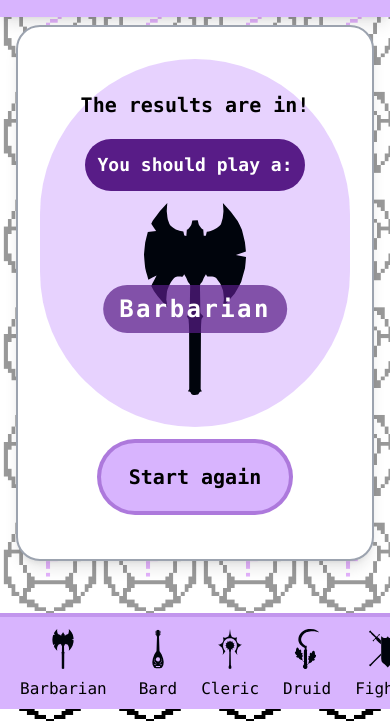
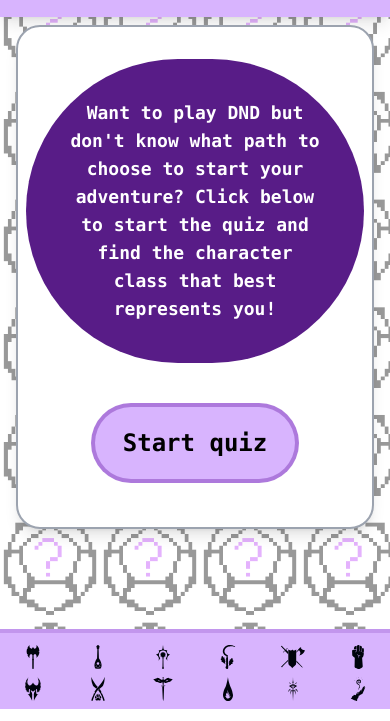
Before and after one commit to phianova/dnd-quiz, a plain HTML site: page index.html in a window 390 px wide. Shown: the part 135-856 px from the top of the page. Drawn offline with nearby package versions, Linux system fonts and the light colour scheme.

Commit message:
made footer work for mobile

```diff
--- a/index.html
+++ b/index.html
@@ -14,7 +14,7 @@
         <p>Take the quiz and find out!</p>
     </header>
     <main class="w-11/12 md:w-10/12 mx-auto bg-white rounded-3xl h-9/12 px-2 sm:px-10 py-8 border-2 border-gray-400 shadow-lg">
-        <section id="start-screen" class="flex flex-col items-center text-center mx-auto hidden">
+        <section id="start-screen" class="flex flex-col items-center text-center mx-auto">
             <!--TODO turn classes into carousel!-->
             <h2 class="text-lg lg:text-2xl font-bold bg-purple-900 text-white p-10 rounded-full mx-auto lg:mt-10">Want to play DND but don't know what path to choose to start your adventure? Click below to start the quiz and find the character class that best represents you!</h2>
             <button onclick="startQuiz()" class="text-2xl sm:text-5xl font-bold bg-purple-300 border-4 border-purple-800 border-opacity-40 hover:bg-purple-900 hover:bg-opacity-80 hover:text-white py-5 px-7 mt-10 mb-3 sm:mb-20 rounded-full">Start quiz</button>
@@ -40,10 +40,10 @@
                 <button id="next-button" onclick="nextQuestion()" class="mx-auto text-center text-xl font-bold bg-purple-300 border-4 border-purple-800 border-opacity-40 hover:bg-purple-900 hover:bg-opacity-80 hover:text-white py-5 px-7 mt-5 rounded-full">Next question</button>
             </div>
         </section>
-        <section id="results" class="flex flex-col items-center">
+        <section id="results" class="flex flex-col items-center hidden">
             <div class="flex flex-col items-center bg-purple-300 bg-opacity-60 w-11/12 lg:w-9/12 mx-auto rounded-full">
                 <h2 id="results-header" class="text-xl sm:text-2xl lg:text-3xl p-5 pt-8 font-bold text-center">The results are in!</h2>
-                <h2 class="text-lg font-bold bg-purple-900 text-white p-3 md:p-5 rounded-full mx-auto sm:my-3">You should play a:</h2>
+                <h2 class="text-lg font-bold bg-purple-900 text-white p-3 md:p-5 rounded-full mx-auto sm:my-3 text-center">You should play a:</h2>
                 <div class="p-3 pb-8 relative">
                     <img id="results-image" src="./images/barbarian.svg" alt="Image to represent the DND class in your result" class="h-48 sm:h-64">
                     <p id="results-type" class="py-2 absolute top-1/2 left-1/2 -translate-y-1/2 -translate-x-1/2 font-bold text-white bg-purple-900 bg-opacity-70 rounded-full p-4 text-2xl md:text-4xl tracking-widest">Barbarian</p>
@@ -53,55 +53,55 @@
         </section>
     </main>
     <div class="h-40"></div>
-    <footer class="h-1/12 w-full fixed bottom-0 bg-purple-300 border-t-4 border-purple-800 border-opacity-20 overflow-scroll">
-        <div id="classes" class="mt-3 flex flex-row justify-around items-baseline">
+    <footer class="h-1/12 w-full fixed bottom-0 bg-purple-300 border-t-4 border-purple-800 border-opacity-20">
+        <div id="classes" class="mt-3 flex flex-row flex-wrap sm:flex-nowrap justify-around items-baseline overflow-scroll">
             <div class="px-3 flex flex-col items-center justify-end">
-                <img src="./images/barbarian.svg" alt="An axe, to represent the Barbarian DND class." class="h-10">
-                <p class="p-2">Barbarian</p>
+                <img src="./images/barbarian.svg" alt="An axe, to represent the Barbarian DND class." class="h-8 pb-2 px-2 md:h-10 md:p-1">
+                <p class="hidden sm:inline py-2">Barbarian</p>
             </div>
             <div class="px-3 flex flex-col items-center justify-end">
-                <img src="./images/bard.svg" alt="A lute, to represent the Bard DND class." class="h-10">
-                <p class="py-2">Bard</p>
+                <img src="./images/bard.svg" alt="A lute, to represent the Bard DND class." class="h-8 pb-2 px-2 md:h-10 md:p-1">
+                <p class="hidden sm:inline py-2">Bard</p>
             </div>
             <div class="px-3 flex flex-col items-center justify-end">
-                <img src="./images/cleric.svg" alt="A healing staff, to represent the Cleric DND class." class="h-10">
-                <p class="py-2">Cleric</p>
+                <img src="./images/cleric.svg" alt="A healing staff, to represent the Cleric DND class." class="h-8 pb-2 px-2 md:h-10 md:p-1">
+                <p class="hidden sm:inline py-2">Cleric</p>
             </div>
             <div class="px-3 flex flex-col items-center justify-end">
-                <img src="./images/druid.svg" alt="A druidic sickle with oak leaves, to represent the Druid DND class." class="h-10">
-                <p class="py-2">Druid</p>
+                <img src="./images/druid.svg" alt="A druidic sickle with oak leaves, to represent the Druid DND class." class="h-8 pb-2 px-2 md:h-10 md:p-1">
+                <p class="hidden sm:inline py-2">Druid</p>
             </div>
             <div class="px-3 flex flex-col items-center justify-end">
-                <img src="./images/fighter.svg" alt="A sword, shield and battleaxe, to represent the Fighter DND class." class="h-10">
-                <p class="py-2">Fighter</p>
+                <img src="./images/fighter.svg" alt="A sword, shield and battleaxe, to represent the Fighter DND class." class="h-8 pb-2 px-2 md:h-10 md:p-1">
+                <p class="hidden sm:inline py-2">Fighter</p>
             </div>
             <div class="px-3 flex flex-col items-center justify-end">
-                <img src="./images/monk.svg" alt="A fist, to represent the Monk DND class." class="h-10">
-                <p class="py-2">Monk</p>
+                <img src="./images/monk.svg" alt="A fist, to represent the Monk DND class." class="h-8 pb-2 px-2 md:h-10 md:p-1">
+                <p class="hidden sm:inline py-2">Monk</p>
             </div>
             <div class="px-3 flex flex-col items-center justify-end">
-                <img src="./images/paladin.svg" alt="A helmet with feathery plumes, to represent the Paladin DND class." class="h-10">
-                <p class="py-2">Paladin</p>
+                <img src="./images/paladin.svg" alt="A helmet with feathery plumes, to represent the Paladin DND class." class="h-8 pb-2 px-2 md:h-10 md:p-1">
+                <p class="hidden sm:inline py-2">Paladin</p>
             </div>
             <div class="px-3 flex flex-col items-center justify-end">
-                <img src="./images/ranger.svg" alt="A pair of hunting knives and a pawprint, to represent the Ranger DND class." class="h-10">
-                <p class="py-2">Ranger</p>
+                <img src="./images/ranger.svg" alt="A pair of hunting knives and a pawprint, to represent the Ranger DND class." class="h-8 pb-2 px-2 md:h-10 md:p-1">
+                <p class="hidden sm:inline py-2">Ranger</p>
             </div>
             <div class="px-3 flex flex-col items-center justify-end">
-                <img src="./images/rogue.svg" alt="A mask and dagger, to represent the Rogue DND class." class="h-10">
-                <p class="py-2">Rogue</p>
+                <img src="./images/rogue.svg" alt="A mask and dagger, to represent the Rogue DND class." class="h-8 pb-2 px-2 md:h-10 md:p-1">
+                <p class="hidden sm:inline py-2">Rogue</p>
             </div>
             <div class="px-3 flex flex-col items-center justify-end">
-                <img src="./images/sorcerer.svg" alt="A magical flame, to represent the Sorcerer DND class." class="h-10">
-                <p class="py-2">Sorcerer</p>
+                <img src="./images/sorcerer.svg" alt="A magical flame, to represent the Sorcerer DND class." class="h-8 pb-2 px-2 md:h-10 md:p-1">
+                <p class="hidden sm:inline py-2">Sorcerer</p>
             </div>
             <div class="px-3 flex flex-col items-center justify-end">
-                <img src="./images/warlock.svg" alt="A mystical eye, to represent the Warlock DND class." class="h-10">
-                <p class="py-2">Warlock</p>
+                <img src="./images/warlock.svg" alt="A mystical eye, to represent the Warlock DND class." class="h-8 pb-2 px-2 md:h-10 md:p-1">
+                <p class="hidden sm:inline py-2">Warlock</p>
             </div>
             <div class="px-3 flex flex-col items-center justify-end">
-                <img src="./images/wizard.svg" alt="A hand with a curl of magical energy, to represent the Wizard DND class." class="h-10">
-                <p class="py-2">Wizard</p>
+                <img src="./images/wizard.svg" alt="A hand with a curl of magical energy, to represent the Wizard DND class." class="h-8 pb-2 px-2 md:h-10 md:p-1">
+                <p class="hidden sm:inline py-2">Wizard</p>
             </div>
         </div>
     </footer>
```
